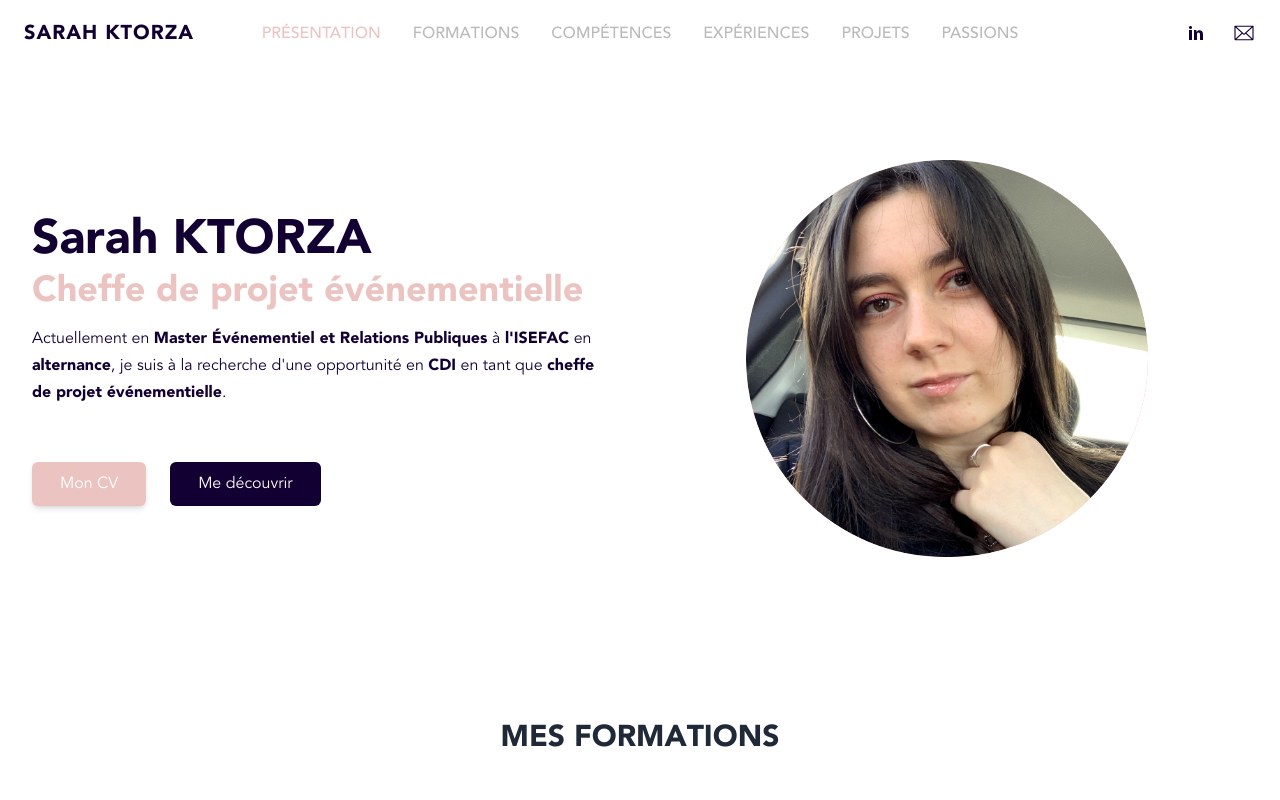
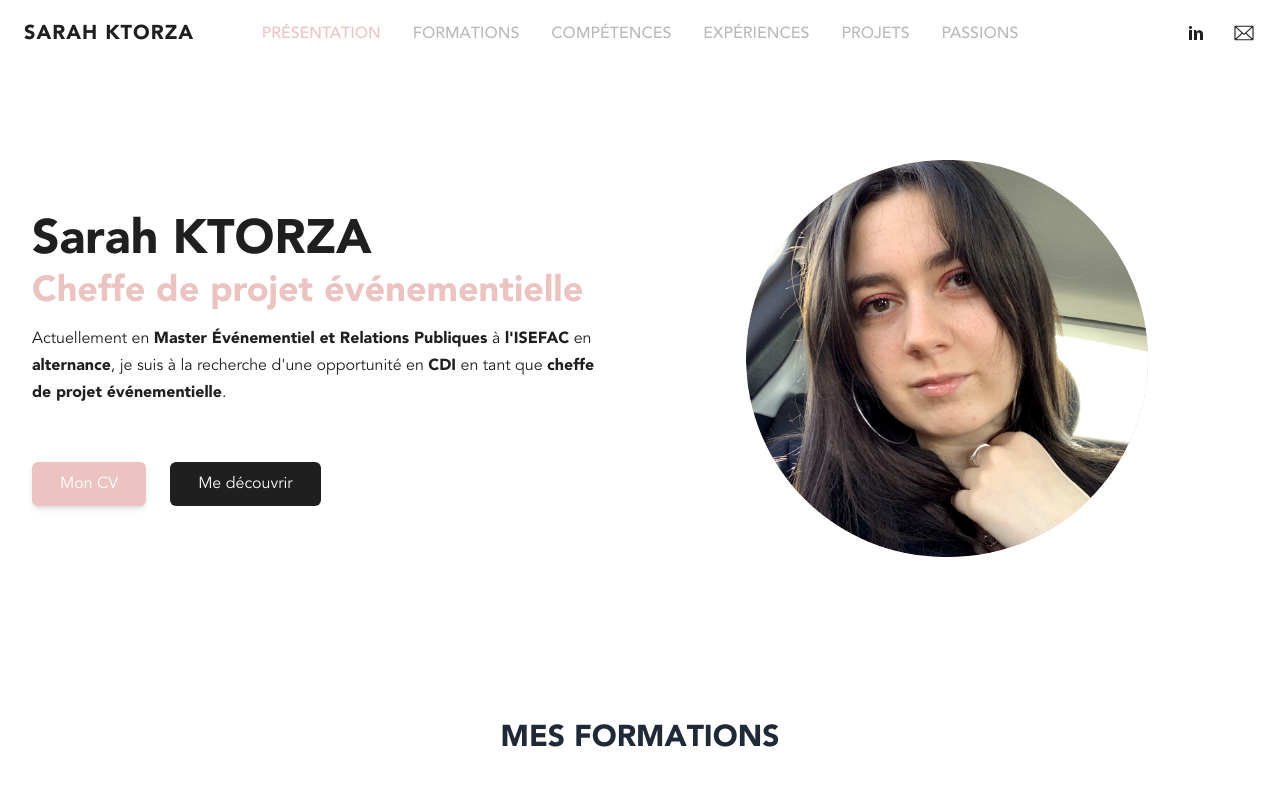
Before and after one commit to StarlingSG1/sarahktorza, a Next.js app: page / in a window 1280 px wide. Shown: the top 800 px of the page. Built offline with nearby package versions, Linux system fonts and the light colour scheme.

Commit message:
[fix] black

```diff
--- a/app/components/Hero.tsx
+++ b/app/components/Hero.tsx
@@ -37,7 +37,7 @@ export default function Hero() {
                     </button>
                     <a
                         href="#decouvrir"
-                        className="px-7 py-3 w-full bg-black text-white text-center rounded-md block sm:w-auto"
+                            className="px-7 py-3 w-full bg-black text-white text-center rounded-md block sm:w-auto"
                     >
                         Me découvrir
                     </a>
--- a/tailwind.config.js
+++ b/tailwind.config.js
@@ -17,7 +17,7 @@ module.exports = {
         gray: {
           "disabled" : "#BABABA"
         },
-        black: '#130033',
+        black: '#1F1F1F',
         "skills": {
           "bg": {
             "canva": "#00C4CC",
```
